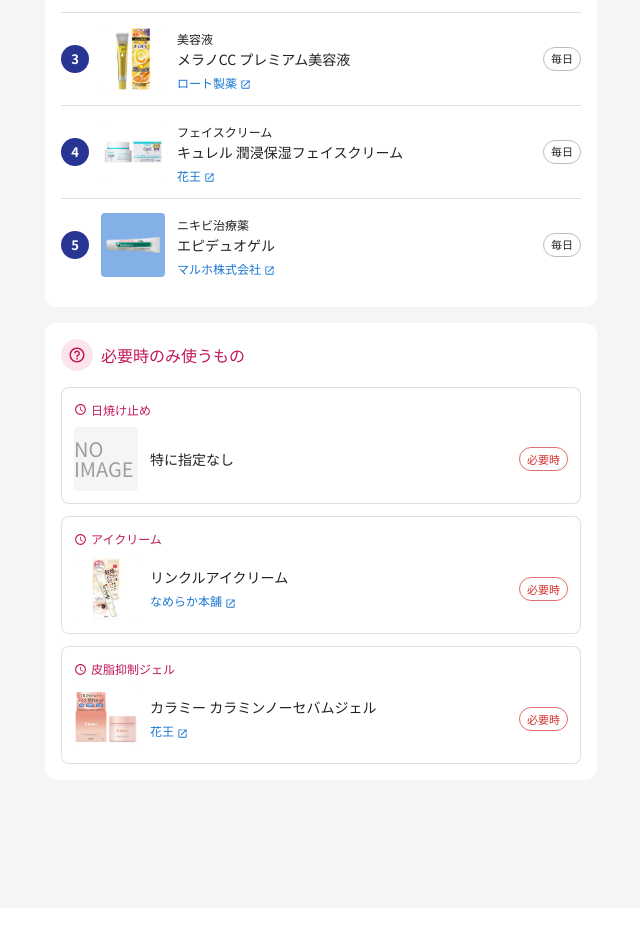
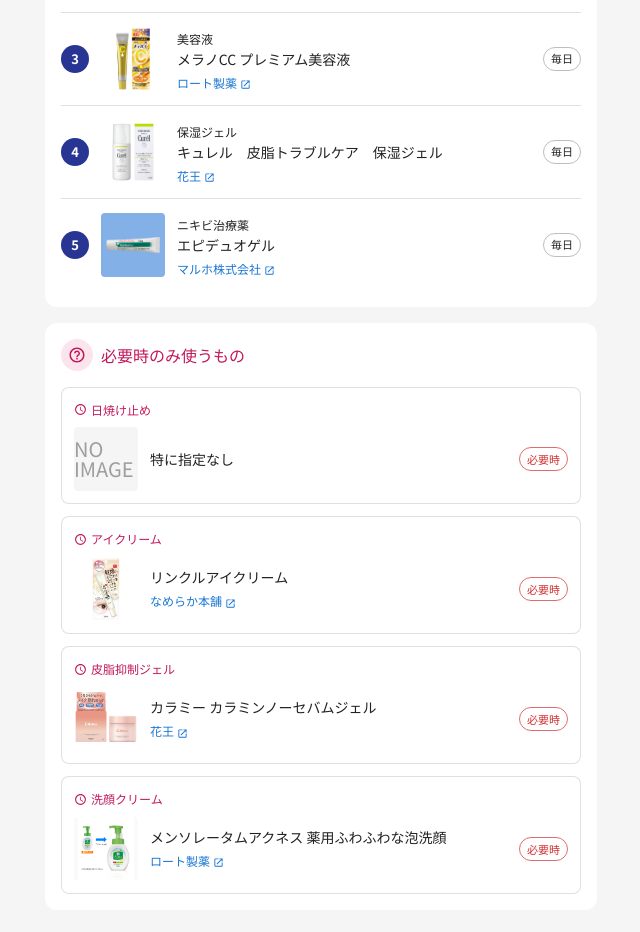
Before and after one commit to afternoon20/my-cosmetic, a React (Vite) app: page / in a window 1280 px wide. Shown: the part 1072-2004 px from the top of the page, without its empty margins (319-959 px from the left). Before the commit the page ends 1980 px from the top, so only its background shows below. Built offline with nearby package versions, Linux system fonts and the light colour scheme.

Commit message:
add sometimes item

```diff
--- a/src/data/items.js
+++ b/src/data/items.js
@@ -33,8 +33,8 @@
   },
   {
     id: 4,
-    category: "フェイスクリーム",
-    name: "キュレル 潤浸保湿フェイスクリーム",
+    category: "保湿ジェル",
+    name: "キュレル　皮脂トラブルケア　保湿ジェル",
     maker: "花王",
     img: "assets/images/morning_004.jpg",
     url: "https://www.kao-kirei.com/ja/item/kbb/curel/4901301236210/?tw=kbb",
@@ -68,8 +68,8 @@
   },
   {
     id: 4,
-    category: "フェイスクリーム",
-    name: "キュレル 潤浸保湿フェイスクリーム",
+    category: "保湿ジェル",
+    name: "キュレル　皮脂トラブルケア　保湿ジェル",
     maker: "花王",
     img: "assets/images/morning_004.jpg",
     url: "https://www.kao-kirei.com/ja/item/kbb/curel/4901301236210/?tw=kbb",
@@ -109,4 +109,12 @@
     img: "assets/images/sometimes_003.jpg",
     url: "https://www.shop.rohto.co.jp/category/skincare/calamee/192250.html?srsltid=AfmBOooOnW_9YB0rnjHsfBFczqanBFVyy7hB-tWNvjIaXnLI8eifUf4Q",
   },
+  {
+    id: 4,
+    trigger: "洗顔クリーム",
+    name: "メンソレータムアクネス 薬用ふわふわな泡洗顔",
+    maker: "ロート製薬",
+    img: "assets/images/sometimes_004.jpg",
+    url: "https://jp.rohto.com/acnes/foaming-wash/",
+  },
 ];
```
Also changed, not shown: public/assets/images/morning_004.jpg, public/assets/images/sometimes_004.jpg (added).
